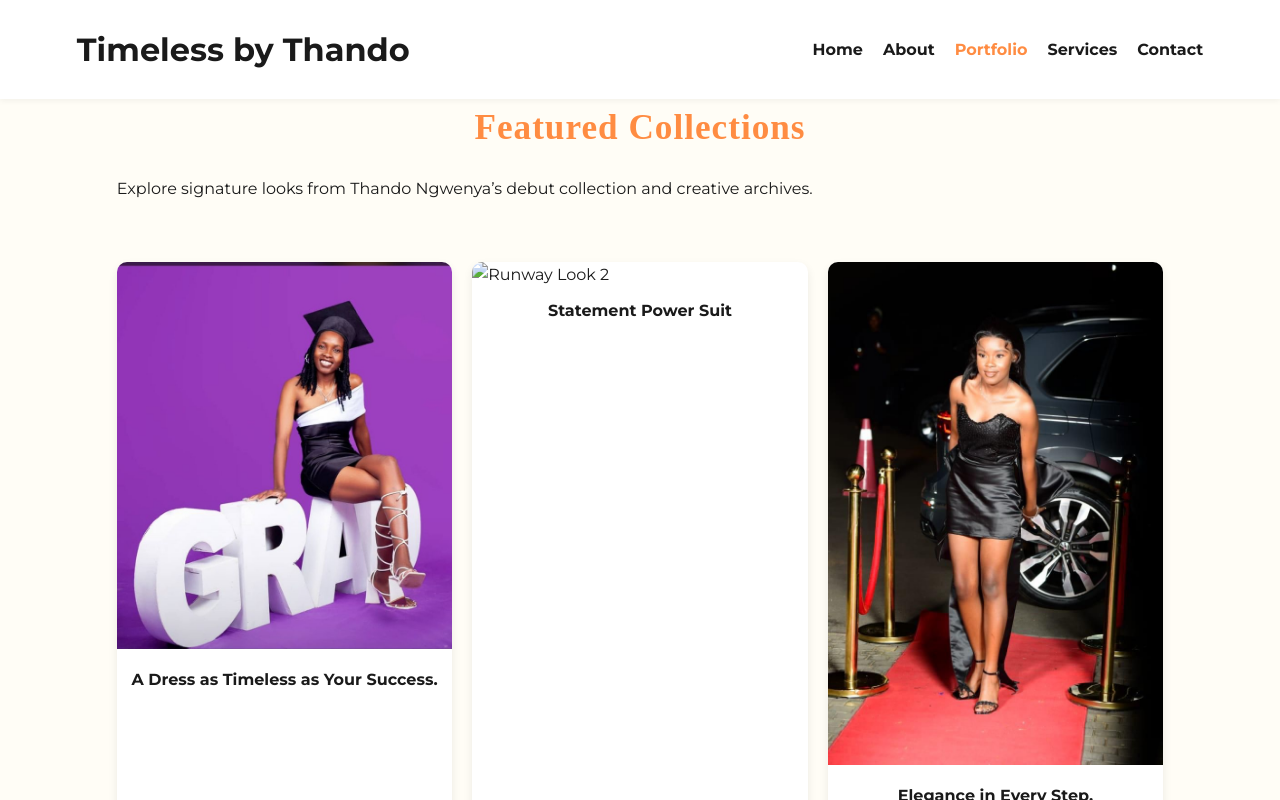
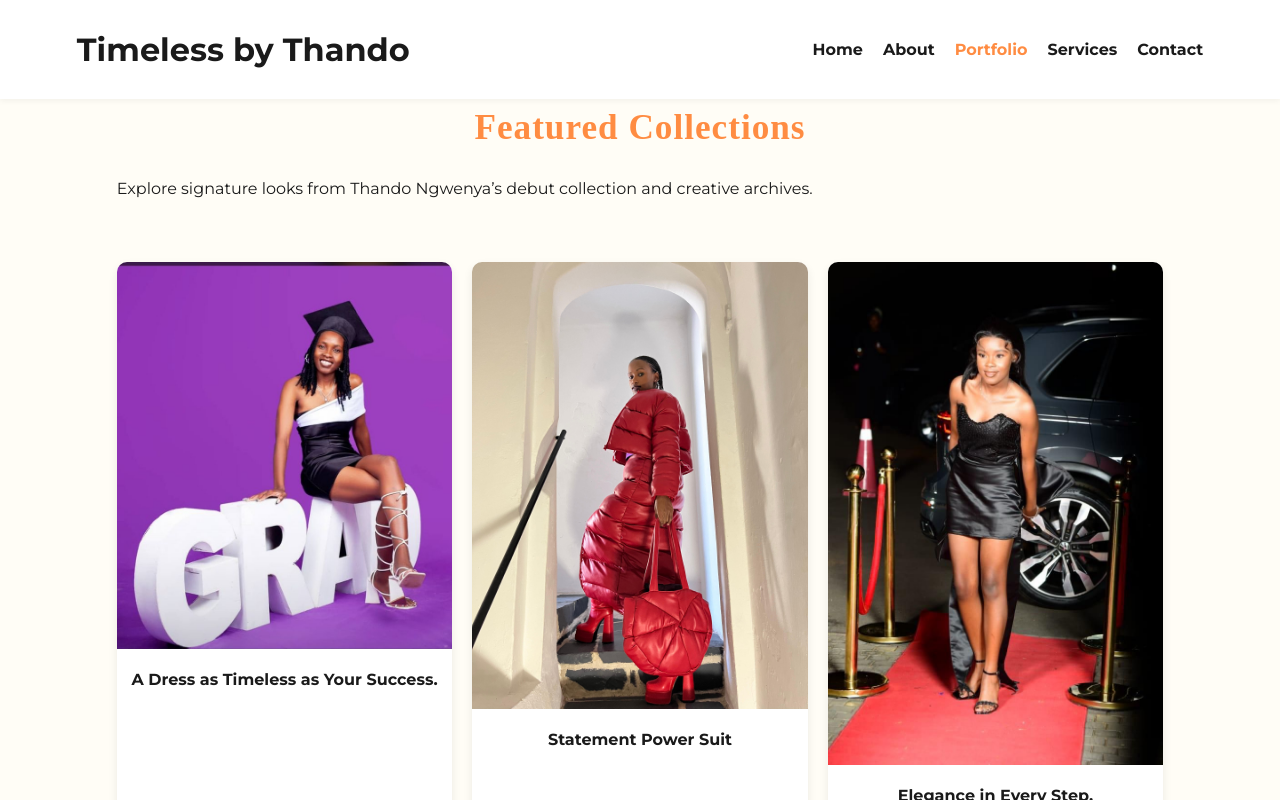
Before and after one commit to Lindokuhle-bash/TimelessbyThando, a plain HTML site: page portfolio.html in a window 1280 px wide. Drawn offline with Linux system fonts and the light colour scheme.

Commit message:
Update portfolio.html

```diff
--- a/portfolio.html
+++ b/portfolio.html
@@ -32,7 +32,7 @@
         <p>A Dress as Timeless as Your Success.</p>
       </div>
       <div class="gallery-item">
-        <img src="WhatsApp Image 2025-07-30 at 17.37.31_3b0af0e0.jpg" alt="Runway Look 2">
+        <img src="hero.jpg" alt="Runway Look 2">
         <p>Statement Power Suit</p>
       </div>
       <div class="gallery-item">
```
